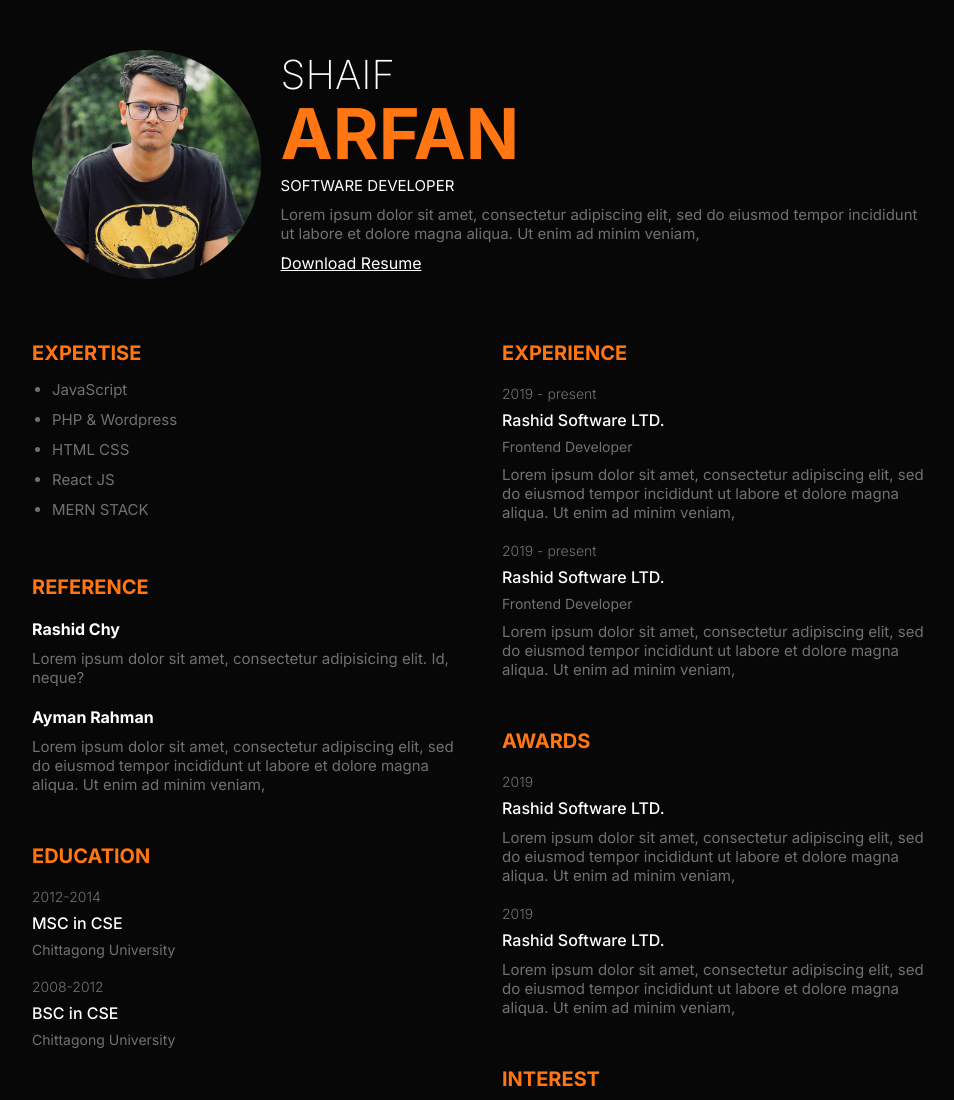
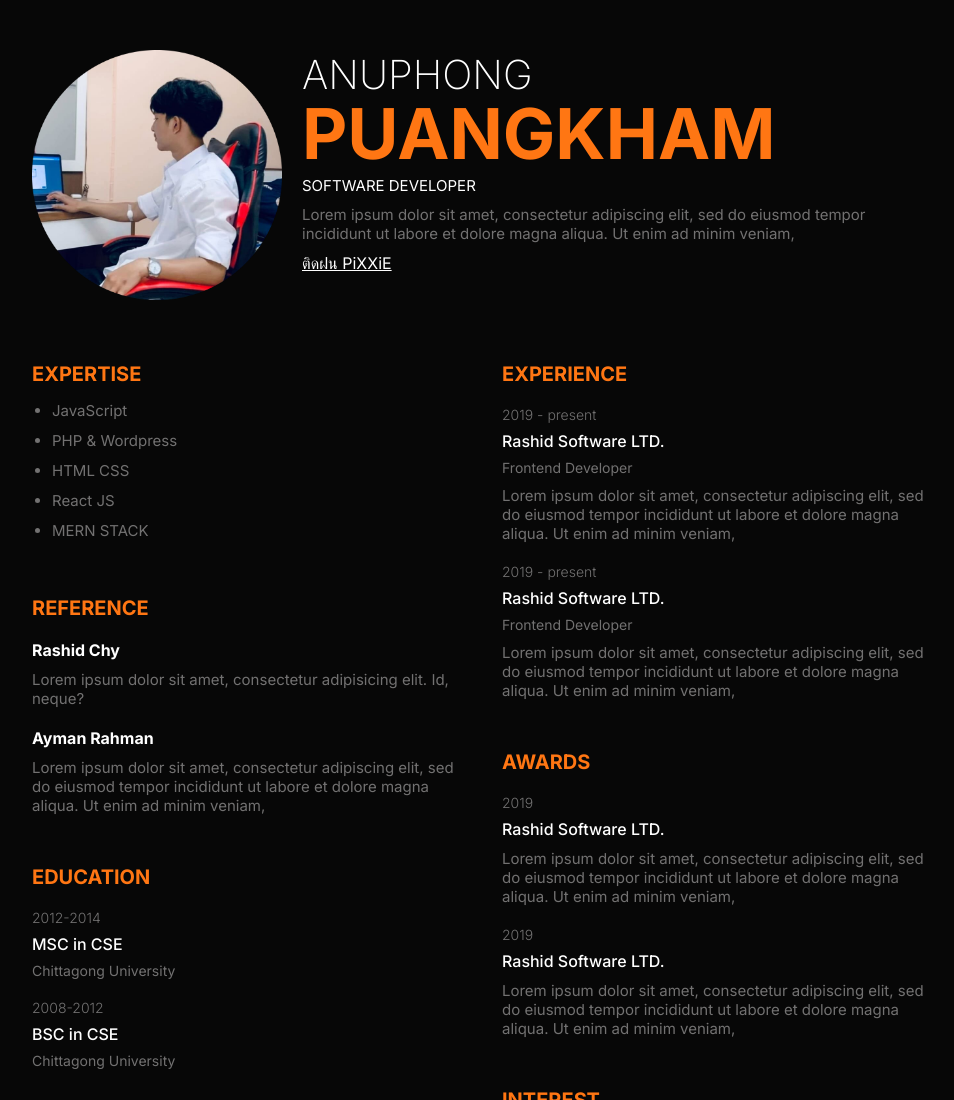
Before and after one commit to ShaifArfan/html-css-resume, a plain HTML site: page index.html in a window 1280 px wide. Shown: the top 1100 px of the page, without its empty margins (158-1112 px from the left). Drawn offline with nearby package versions, Linux system fonts and the light colour scheme.

Commit message:
first commit

```diff
--- a/index.html
+++ b/index.html
@@ -15,12 +15,12 @@
     <div class="profile">
       <div class="profile_container">
         <div class="profile_profileImg">
-          <img src="./images/profileImage.png" alt="shaif arfan">
+          <img src="./images/111-fotor-2024021721618.png" alt="Anuphong Puangkham">
         </div>
         <div>
           <h1 class="profile_name">
-            <span class="profile_name_firstName">Shaif</span>
-            <span class="profile_name_lastName">Arfan</span>
+            <span class="profile_name_firstName">Anuphong</span>
+            <span class="profile_name_lastName">Puangkham</span>
           </h1>
           <p class="profile_title">Software Developer</p>
           <p class="description profile_description">
@@ -28,7 +28,7 @@
             dolore
             magna aliqua. Ut enim ad minim veniam,
           </p>
-          <a class="downloadBtn" href="./cv.pdf" download="Resume.pdf">Download Resume</a>
+          <a class="downloadBtn" href="https://www.youtube.com/watch?v=KhP8jEXA6MQ" download="Resume.pdf">ติดฝน PiXXiE</a>
         </div>
       </div>
     </div>
```
Also changed, not shown: banner.png (deleted), images/111-fotor-2024021721618.png (added), images/profileImage.png (deleted), 3 other files.
